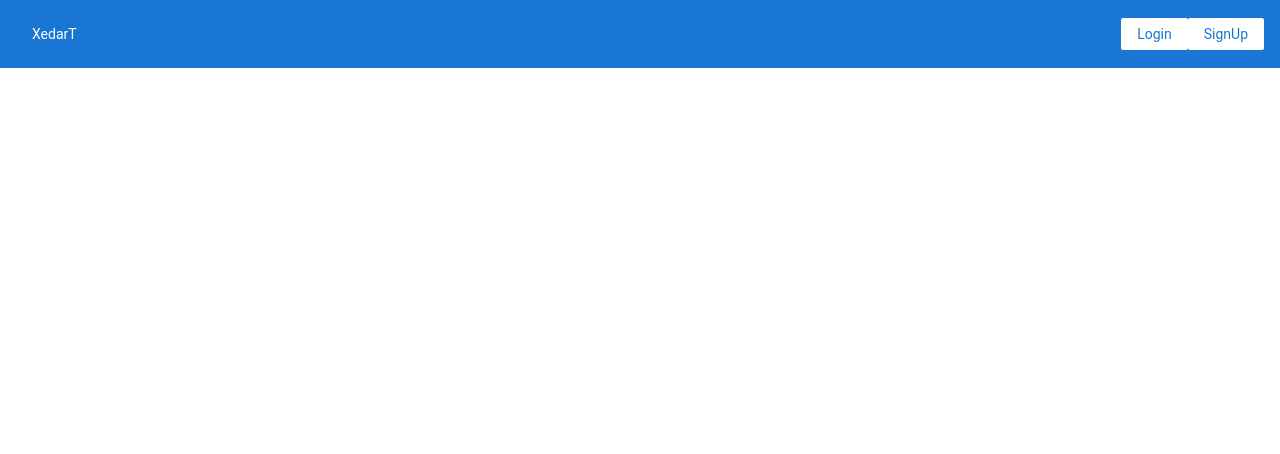
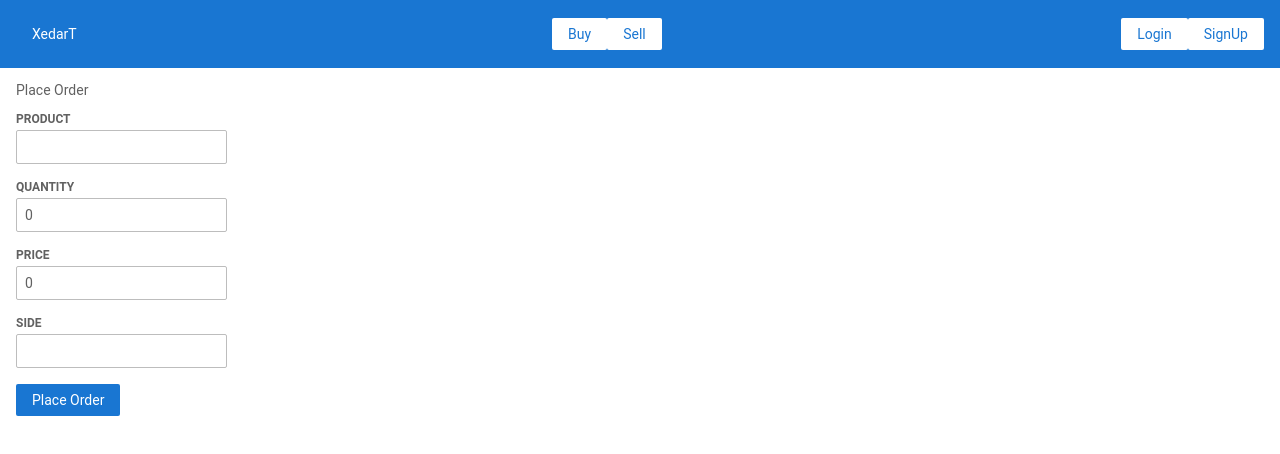
Before and after one commit to nyansapo-tlc/clientUI, an Angular app: page /order in a window 1280 px wide. Before the commit this address led to /. Shown: the top 454 px of the page. Built offline with nearby package versions, Linux system fonts and the light colour scheme.

Commit message:
buy/sell order component added with order service

```diff
--- a/src/app/app-routing.module.ts
+++ b/src/app/app-routing.module.ts
@@ -3,11 +3,13 @@ import { Routes, RouterModule } from '@angular/router';
 import { LoginComponent } from './login/login.component';
 import { MarketDataComponent } from './market-data/market-data.component';
 import { SignupComponent } from './signup/signup.component';
+import { OrderComponent } from './order/order.component';
 
 const routes: Routes = [
   { path: '', component: MarketDataComponent },
   { path: 'login', component: LoginComponent },
   { path: 'signup', component: SignupComponent },
+  { path: 'order', component: OrderComponent },
 
 ];
 
--- a/src/app/app.module.ts
+++ b/src/app/app.module.ts
@@ -9,6 +9,7 @@ import { TopBarComponent } from './top-bar/top-bar.component';
 import { MarketDataComponent } from './market-data/market-data.component';
 import { LoginComponent } from './login/login.component';
 import { SignupComponent } from './signup/signup.component';
+import { OrderComponent } from './order/order.component';
 
 
 @NgModule({
@@ -17,7 +18,8 @@ import { SignupComponent } from './signup/signup.component';
     TopBarComponent,
       MarketDataComponent,
       LoginComponent,
-      SignupComponent
+      SignupComponent,
+      OrderComponent
    ],
   imports: [
     BrowserModule,
--- a/src/app/login/login.component.ts
+++ b/src/app/login/login.component.ts
@@ -21,7 +21,7 @@ export class LoginComponent implements OnInit {
 
   onSubmit(formData: any){
     console.log(formData);
-    window.alert("logged in as: ", formData)
+    console.log("logged in as: ", formData)
   }
 
 }
--- /dev/null
+++ b/src/app/order.service.ts
@@ -0,0 +1,16 @@
+import { HttpClient } from '@angular/common/http';
+import { Injectable } from '@angular/core';
+
+@Injectable({ providedIn: 'root' })
+export class OrderService {
+
+  private BASE: String = "localhost:8090";
+
+
+  constructor(private httpClient: HttpClient) { }
+
+  placeOrder(orderParams: any) {
+    return this.httpClient.post(this.BASE + "/order", orderParams);
+}
+
+}
--- /dev/null
+++ b/src/app/order/order.component.html
@@ -0,0 +1,28 @@
+<p>
+  Place Order
+</p>
+<form [formGroup]="orderForm" (ngSubmit)="onSubmit(orderForm.value)">
+
+  <div>
+    <label for="product">product</label>
+    <input type="text" id="product" formControlName="product" required />
+  </div>
+
+  <div>
+    <label for="quantity">quantity</label>
+    <input type="text" id="quantity" formControlName="quantity" required />
+  </div>
+
+  <div>
+    <label for="price">price</label>
+    <input type="text" id="price" formControlName="price" required />
+  </div>
+
+  <div>
+    <label for="side">side</label>
+    <input type="text" id="side" formControlName="side" required />
+  </div>
+
+
+  <button class="button" type="submit">Place Order</button>
+</form>
--- /dev/null
+++ b/src/app/order/order.component.ts
@@ -0,0 +1,36 @@
+import { Component, OnInit } from '@angular/core';
+import { FormBuilder } from '@angular/forms';
+import { OrderService } from '../order.service';
+
+@Component({
+  selector: 'app-order',
+  templateUrl: './order.component.html',
+  styleUrls: ['./order.component.scss']
+})
+export class OrderComponent implements OnInit {
+
+  orderForm: any;
+
+  constructor(
+    private orderService: OrderService,
+    private formBuilder: FormBuilder,
+  ) { }
+
+  ngOnInit() {
+    this.orderForm = this.formBuilder.group({
+      "product": "",
+      "quantity": 0,
+      "price": 0,
+      "side": "",
+    })
+  }
+
+  onSubmit(formData: any){
+    console.log("Submitted", formData)
+    var orderId = this.orderService.placeOrder(formData);
+    var land;
+    orderId.subscribe((result)=>land = result)
+    window.alert(land);
+  }
+
+}
--- a/src/app/top-bar/top-bar.component.html
+++ b/src/app/top-bar/top-bar.component.html
@@ -1,5 +1,9 @@
 <a [routerLink]="['/']" class="button" >XedarT</a>
 
+<div class=''>
+    <a [routerLink]="['/order']" routerLinkActive="router-link-active" class="button fancy-button">Buy</a>
+    <a [routerLink]="['/order']" routerLinkActive="router-link-active" class="button fancy-button">Sell</a>
+</div>
 
 <div class=''>
     <a [routerLink]="['/login']" routerLinkActive="router-link-active" class="button fancy-button">Login</a>
```
Also changed, not shown: src/app/order/order.component.scss (added), 2 other files (tests, documents, lock files or other folders).
